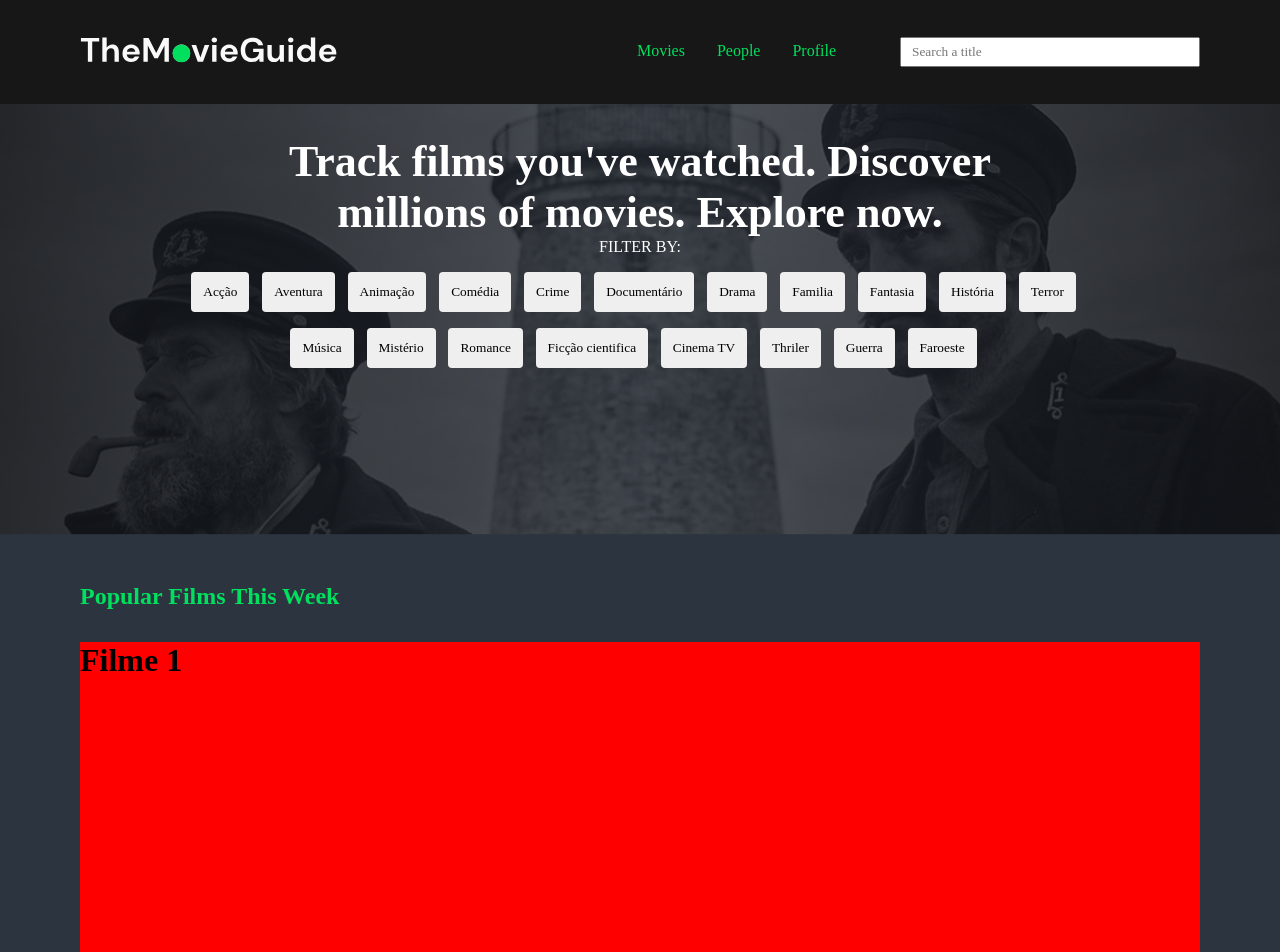
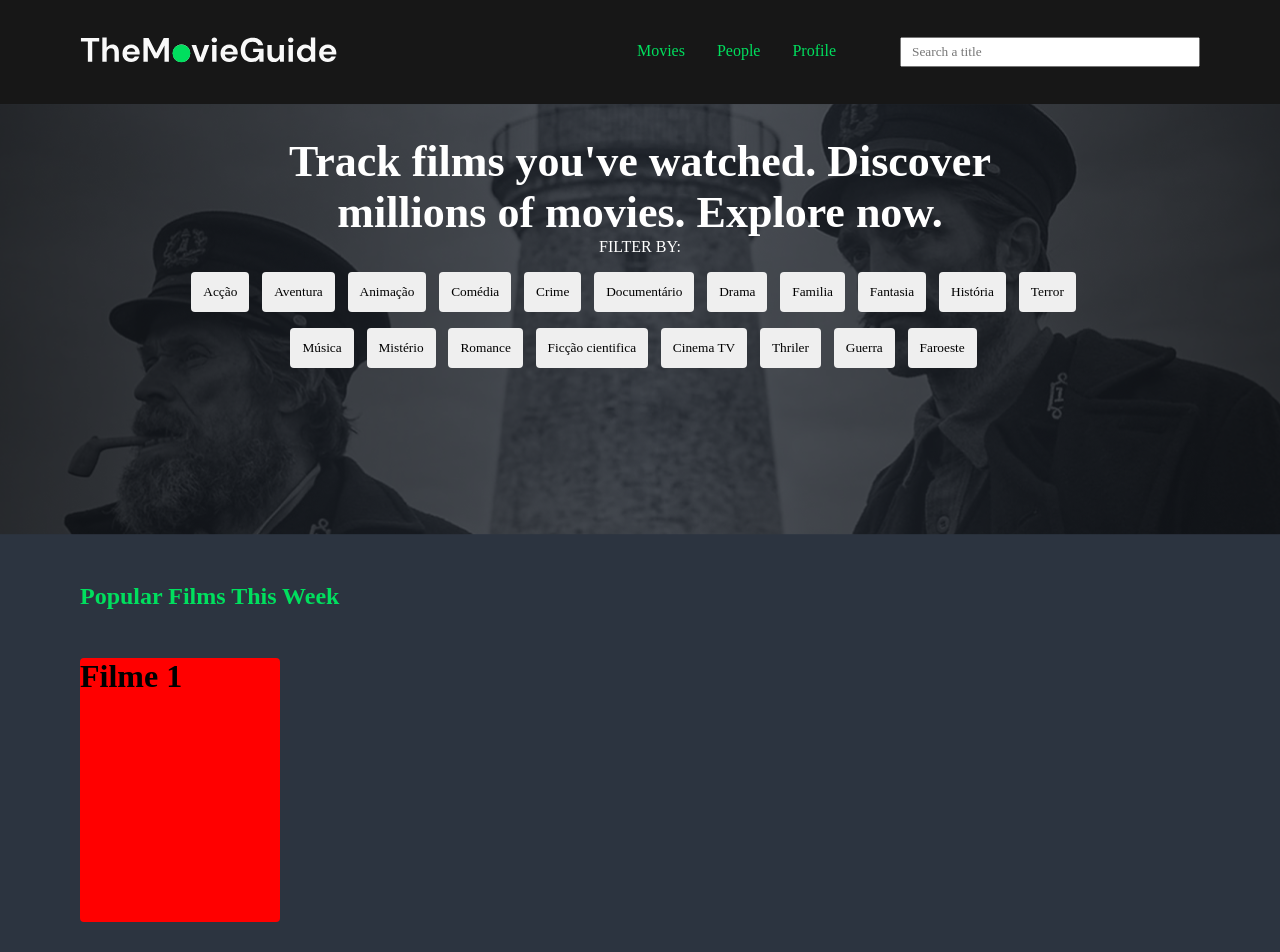
Before and after one commit to PedroMakengo/the-movie-guide, a React (Vite) app: page / in a window 1280 px wide. Shown: the top 952 px of the page. Built offline with nearby package versions, Linux system fonts and the light colour scheme.

Commit message:
Trabalhando com a parte de estilização dos filmes

```diff
--- a/src/components/PopularFilms/index.tsx
+++ b/src/components/PopularFilms/index.tsx
@@ -1,4 +1,4 @@
-import { ContainerPopular, ListFilms } from "./styles";
+import { ContainerPopular, ListFilms, Movie } from "./styles";
 
 function PopularFilms() {
   return (
@@ -6,9 +6,9 @@ function PopularFilms() {
       <h2>Popular Films This Week</h2>
 
       <ListFilms>
-        <div>
+        <Movie>
           <h1>Filme 1</h1>
-        </div>
+        </Movie>
       </ListFilms>
     </ContainerPopular>
   );
--- a/src/components/PopularFilms/styles.ts
+++ b/src/components/PopularFilms/styles.ts
@@ -11,9 +11,17 @@ export const ContainerPopular = styled.div`
 `;
 
 export const ListFilms = styled.div`
+  display: flex;
+  justify-content: space-between;
+  align-items: center;
+  flex-wrap: wrap;
+  margin-top: 1rem;
+`;
+
+export const Movie = styled.div`
+  width: 200px;
+  height: 264px;
   background: red;
-  height: 100vh;
+  border-radius: 4px;
   margin-top: 2rem;
-
-  display: flex;
 `;
```
